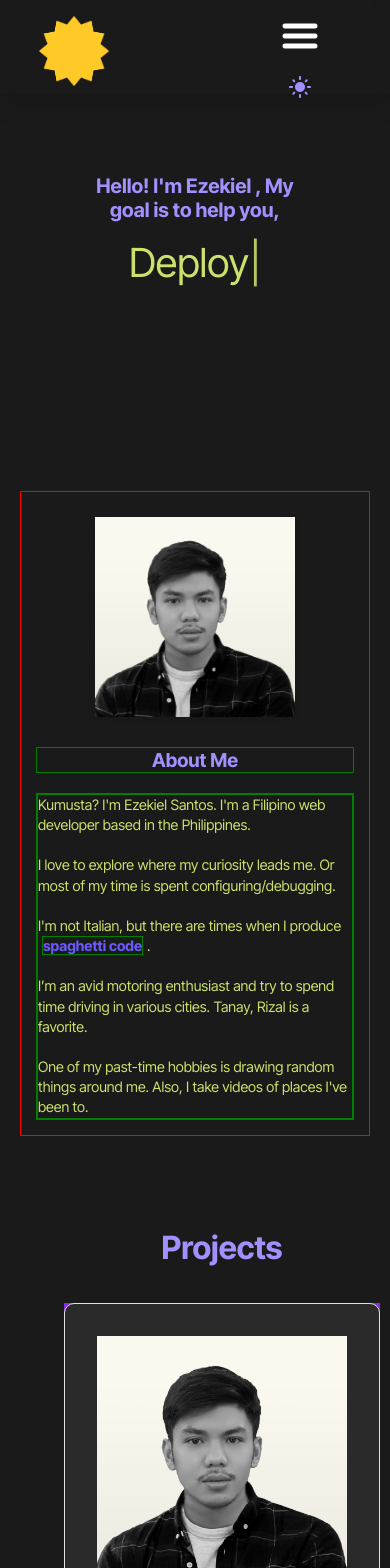
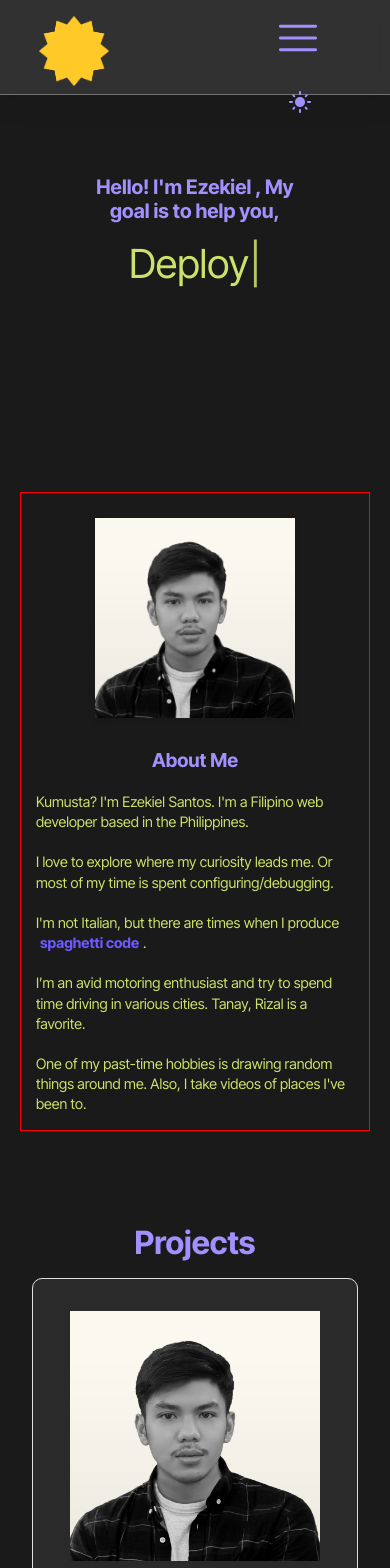
Before and after one commit to ezekielsans/react-portfolio, a React (Vite) app: page / in a window 390 px wide. Shown: the top 1568 px of the page. Built offline with nearby package versions, Linux system fonts and the light colour scheme.

Commit message:
updated responsiveness

```diff
--- a/src/components/About/About.module.css
+++ b/src/components/About/About.module.css
@@ -57,7 +57,8 @@
 
     .container {
         display: flex;
-        flex: row;
+        flex: column;
+        flex-direction: column-reverse;
         gap: 1;
         padding:1rem;
         justify-content: space-between;
@@ -70,16 +71,17 @@
 
 
     .title{
-        font-size: 1.5rem;
+      text-align: center;
+        font-size: 2.5rem;
         font-weight: 600;
         color: var(--font-main-color);
-        border:1px green solid;
+
         }
 
 
         .paragraphs{
             margin-top: 1rem;
-            border:1px green solid;
+
         }
 
         .paragraphs p{
@@ -87,22 +89,22 @@
         color: var(--font-tertiary-color);
         text-overflow: ellipsis;
         max-width: 1000px;
-        border:1px green solid;
+
         }
 
         .term{
 
             margin: 0.25rem;
-            border:1px green solid;
+
         }
 
         .col{
-            border:1px green solid;
+
             align-items: start;
         }
 
         .col img{
-            border:1px blue solid;
+
             max-width: 150px;
             max-height: 150px;
         }
--- a/src/components/Footer/Footer.module.css
+++ b/src/components/Footer/Footer.module.css
@@ -44,7 +44,7 @@ height: 100%;
 
 
 /* Additional responsive adjustments specifically for 412px or smaller screens */
-@media screen and (max-width: 412px) {
+@media screen and (max-width: 420px) {
 
 .container{
     background-color: var(--card-bg);
--- a/src/components/Navbar/Navbar.jsx
+++ b/src/components/Navbar/Navbar.jsx
@@ -1,6 +1,7 @@
 import React,{useState,useEffect} from 'react'
-
+import { RxHamburgerMenu } from "react-icons/rx";
 import { MdLightMode,MdNightlight } from "react-icons/md";
+import { IoClose } from "react-icons/io5";
 
 
 import styles from "./Navbar.module.css"
@@ -14,19 +15,17 @@ const [menuOpen,setMenuOpen] = useState(false);
 const [toggleOn,setToggle] = useState(false);
 
 
-useEffect(() => {
-  document.body.className = toggleOn ? 'light-mode' : 'dark-mode';
-},[toggleOn]);
+
   return (
     <nav className={styles.container}>
         <div className={styles.navbar}>
         <a href="" className={styles.title}><img src={getImageUrl("sun.png")} height="70px" alt="" /></a>
 
             <div className={styles.menu}>
-                <img className={styles.menuBtn}
-                    src={menuOpen ? getImageUrl("nav/closeIcon.png") : getImageUrl("nav/menuIcon.png")}
-                    alt="menu-button"
-                    onClick={()=> setMenuOpen(!menuOpen)}/>
+                <div className={styles.menuBtn} onClick={()=> setMenuOpen(!menuOpen)}>
+
+                {menuOpen ? <IoClose/>  : <RxHamburgerMenu/> }
+                  </div>
 
             <ul
           className={`${styles.menuItems} ${menuOpen && styles.menuOpen}`}
--- a/src/components/Navbar/Navbar.module.css
+++ b/src/components/Navbar/Navbar.module.css
@@ -14,14 +14,16 @@
 }
 
 
-.container{
-  box-shadow: 0 4px 30px rgba(0, 0, 0, 0.15);
-  backdrop-filter: blur(8.8px);
-  -webkit-backdrop-filter: blur(8.8px);
+.container {
+  background: rgba(255, 255, 255, 0.10);
+  box-shadow: 0 4px 30px rgba(0, 0, 0, 0.1);
+  backdrop-filter: blur(7.8px);
+  -webkit-backdrop-filter: blur(7.8px);
+  border-bottom: 1px solid rgba(255, 255, 255, 0.31);
   position: sticky;
   top: 0;
   overflow: hidden;
-
+  z-index: 1;
 
 
 }
@@ -47,6 +49,8 @@
 
 .menuBtn {
   display: none;
+  color: var(--font-main-color);
+  font-size: 2.75rem;
 }
 
 .menu {
@@ -59,16 +63,23 @@
   font-size: 1.5rem;
   margin-left: 1.5rem;
   cursor: pointer;
-  display: inline-flex; /* Makes it possible to center content */
-  align-items: center; /* Center content vertically */
-  justify-content: center; /* Center content horizontally */
-  width: 40px; /* Set width for the circle effect */
-  height: 40px; /* Set height for the circle effect */
-  transition: background-color 0.3s ease, border-radius 0.3s ease; /* Smooth transition */
+  display: inline-flex;
+  /* Makes it possible to center content */
+  align-items: center;
+  /* Center content vertically */
+  justify-content: center;
+  /* Center content horizontally */
+  width: 40px;
+  /* Set width for the circle effect */
+  height: 40px;
+  /* Set height for the circle effect */
+  transition: background-color 0.3s ease, border-radius 0.3s ease;
+  /* Smooth transition */
 }
 
 .toggleBtn:hover {
-  border-radius: 50%; /* Makes the element a circle on hover */
+  border-radius: 50%;
+  /* Makes the element a circle on hover */
   background-color: var(--font-tertiary-color);
 }
 
@@ -100,7 +111,7 @@
 @media screen and (max-width: 830px) {
 
 
-  .container{
+  .container {
 
 
     overflow: visible;
@@ -117,6 +128,7 @@
     margin-right: 10%;
     flex-direction: column;
     align-items: flex-end;
+    justify-content: space-between;
     gap: 11px;
     z-index: 2;
   }
@@ -133,8 +145,8 @@
     align-items: center;
     gap: 1rem;
     border-radius: .75rem;
-    background:var(--font-tertiary-color);
-
+    background: var(--card-bg);
+    border: #ffffff 1px solid;
     padding: 24px 33px;
     box-shadow: 0 0 4px 0 rgba(0, 0, 0, 0.05);
   }
@@ -144,4 +156,32 @@
     z-index: 1;
   }
 
+
+
+.toggleBtn {
+  color: var(--font-main-color);
+  font-size: 1.5rem;
+  margin-left: 1.5rem;
+  cursor: pointer;
+  display: inline-flex;
+  /* Makes it possible to center content */
+  align-items: center;
+  /* Center content vertically */
+  justify-content: center;
+  /* Center content horizontally */
+  width: 40px;
+  /* Set width for the circle effect */
+  height: 40px;
+  /* Set height for the circle effect */
+  transition: background-color 0.3s ease, border-radius 0.3s ease;
+  /* Smooth transition */
 }
+
+.toggleBtn:hover {
+  border-radius: 50%;
+  /* Makes the element a circle on hover */
+  background-color: var(--font-tertiary-color);
+}
+
+
+}
--- a/src/components/Projects/ProjectCard.module.css
+++ b/src/components/Projects/ProjectCard.module.css
@@ -7,6 +7,7 @@
     border-radius: 10px;
     /* background: linear-gradient(180deg, var(--main-bg-color) 0%, var(--font-main-color) 100%); */
     background: var(--card-bg);
+
     /* box-shadow: 0 2px 3px 0 var(--secondary-bg-color); */
     padding: 2rem 2rem;
     max-width: 350px;
@@ -75,6 +76,7 @@
       flex-direction: column;
       border-radius: 10px;
       /* background: linear-gradient(180deg, var(--main-bg-color) 0%, var(--font-main-color) 100%); */
+      /* background: var(--card-bg); */
       background: var(--card-bg);
       /* box-shadow: 0 2px 3px 0 var(--secondary-bg-color); */
       padding: 2rem 2rem;
@@ -156,9 +158,9 @@
       flex-direction: column;
       border-radius: 10px;
       /* background: linear-gradient(180deg, var(--main-bg-color) 0%, var(--font-main-color) 100%); */
-      background: var(--card-bg);
+     background: var(--card-bg);
       /* box-shadow: 0 2px 3px 0 var(--secondary-bg-color); */
-      padding: 2rem 2rem;
+
       max-width: 400px;
      align-items: center;
 
--- a/src/components/Projects/Projects.jsx
+++ b/src/components/Projects/Projects.jsx
@@ -8,13 +8,13 @@ import { ProjectCard } from "./ProjectCard";
 export const Projects = () => {
   return (
     <section className={styles.container} id="projects">
-      <div className={styles.projectsContainer}>
+
       <h2 className={styles.title}>Projects</h2>
       <div className={styles.projects}>
         {projects.map((project, id) => {
           return <ProjectCard key={id} project={project} />;
         })}
-      </div>
+
       </div>
     </section>
   );
--- a/src/components/Projects/Projects.module.css
+++ b/src/components/Projects/Projects.module.css
@@ -45,14 +45,14 @@
     background-color: var(--main-bg-color);
 
     padding: 2rem;
-    margin: 0 2rem;
+
     margin-bottom: 4rem;
   }
 
 
 
   .title {
-    font-size: 2rem;
+    font-size: 3rem;
     font-weight: 700;
     color: var(--font-main-color);
     margin-bottom: 1rem;
@@ -79,7 +79,7 @@
 
 
 
-@media screen and (max-width: 412px) {
+@media screen and (max-width: 420px) {
 
 
 
@@ -87,16 +87,8 @@
   .container {
     color: var(--color-text);
     background-color: var(--main-bg-color);
-
     padding: 2rem;
-    margin: 0 2rem;
     margin-bottom: 4rem;
-
-    display: flex;
-    flex-direction: column;
-    flex-wrap: wrap;
-    align-items: center;
-    justify-content: space-between;
 
 
   }
@@ -112,12 +104,10 @@
   }
 
   .projects {
-  background-color: blueviolet;
 
 
-    gap: 3rem;
-    width: 100%;
-    margin-bottom: 1rem;
+
+
   }
 
 
--- a/src/components/Services/Services.module.css
+++ b/src/components/Services/Services.module.css
@@ -135,7 +135,7 @@
 
 
 
-@media screen and (max-width: 412px) {
+@media screen and (max-width: 420px) {
 
 
   .container {
```
Also changed, not shown: src/components/Contact/Contact.module.css (+32 -34 lines).
